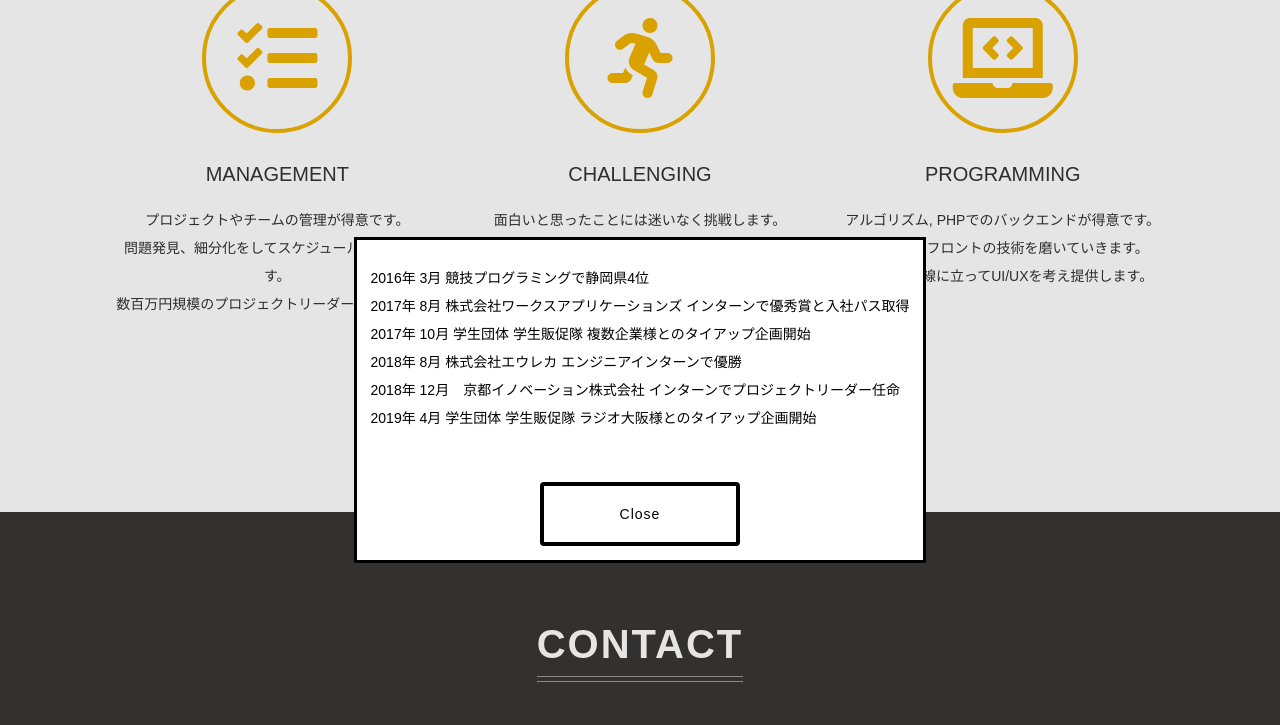
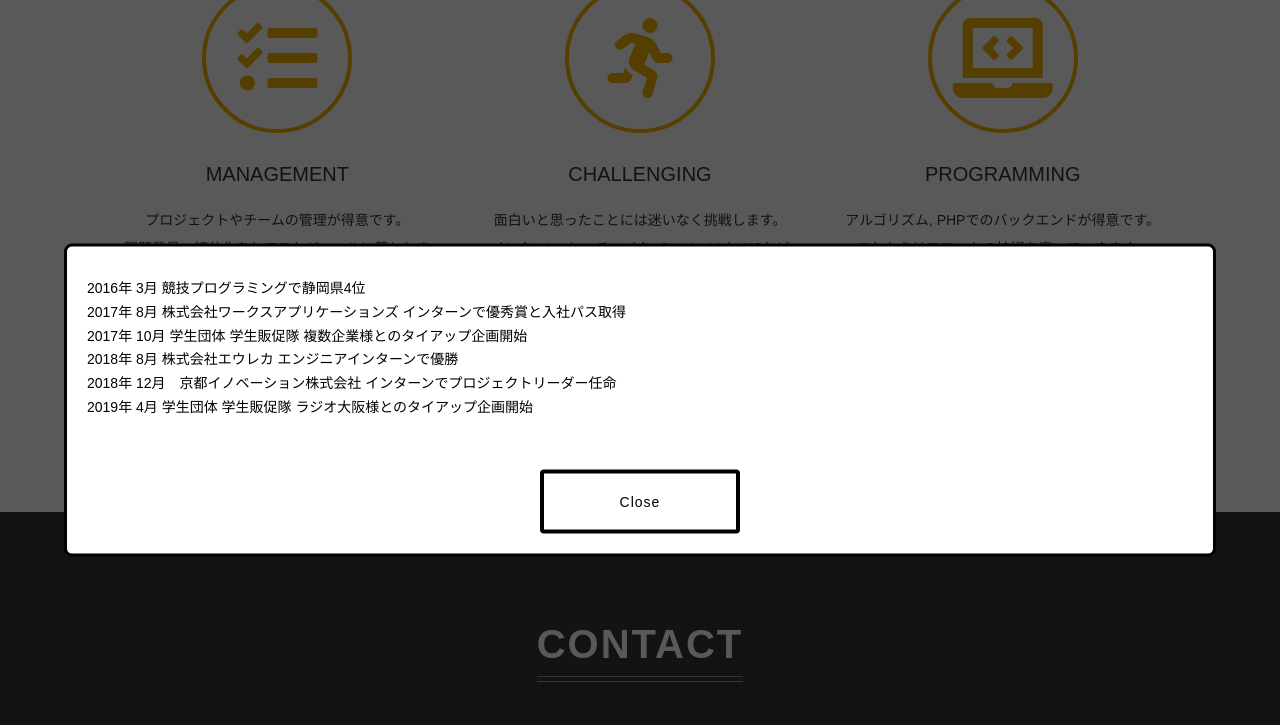
Before and after one commit to sudokzt/kaaazu-portpholio, a plain HTML site: page index.html in a window 1280 px wide. Both pictures are taken after a click on the button "CLICK HERE!". Shown: the part 2500-3225 px from the top of the page. Drawn offline with Linux system fonts and the light colour scheme.

Commit message:
モーダルウィンドウバグ修正、実機テスト

```diff
--- a/css/style.css
+++ b/css/style.css
@@ -273,6 +273,35 @@ body {
   font-size: 1.4rem;
   line-height: 2;
 }
+#overlay {
+  display: none;
+  position: fixed;
+  left: 0;
+  top: 0;
+  right: 0;
+  bottom: 0;
+  z-index: 2;
+  background-color: rgba(0, 0, 0, 0.65);
+}
+#skills__dialog {
+  display: none;
+  position: fixed;
+  left: 50%;
+  top: 50%;
+  transform: translate(-50%, -50%);
+  z-index: 3;
+  width: 90%;
+  padding: 20px;
+  border-radius: 8px;
+  background-color: #fff;
+}
+.skills__dialog__text {
+  text-align: left;
+  line-height: 1.7;
+}
+.active {
+  display: block !important;
+}
 
 /* CONTACTセクション */
 .contact {
--- a/index.html
+++ b/index.html
@@ -180,6 +180,7 @@
         </div>
         <button id="skills__dialog-close">Close</button>
       </dialog>
+      <div id="overlay"></div>
     </section>
     <section class="contact" id="contact">
       <h2 class="heading">CONTACT</h2>
--- a/js/index.js
+++ b/js/index.js
@@ -1,12 +1,11 @@
-const dialog = document.getElementById("skills__dialog");
-window.onload = dialog.close();
-
-document.getElementById("skills__dialog-open").addEventListener("click", () => {
-  dialog.showModal();
+document.getElementById("skills__dialog-open").addEventListener("click", e => {
+  e.preventDefault();
+  document.getElementById("overlay").classList.add("active");
+  document.getElementById("skills__dialog").classList.add("active");
 });
 
-document
-  .getElementById("skills__dialog-close")
-  .addEventListener("click", () => {
-    dialog.close();
-  });
+document.getElementById("skills__dialog-close").addEventListener("click", e => {
+  e.preventDefault();
+  document.getElementById("overlay").classList.remove("active");
+  document.getElementById("skills__dialog").classList.remove("active");
+});
```
